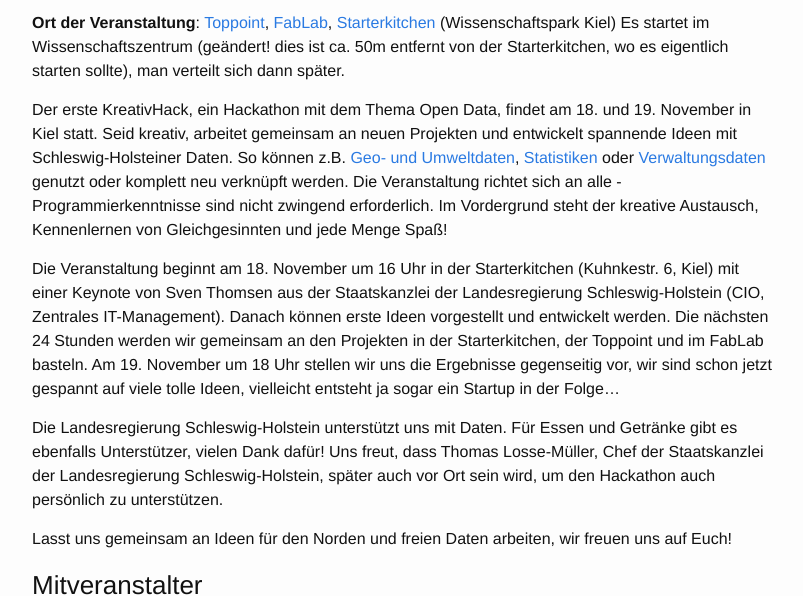
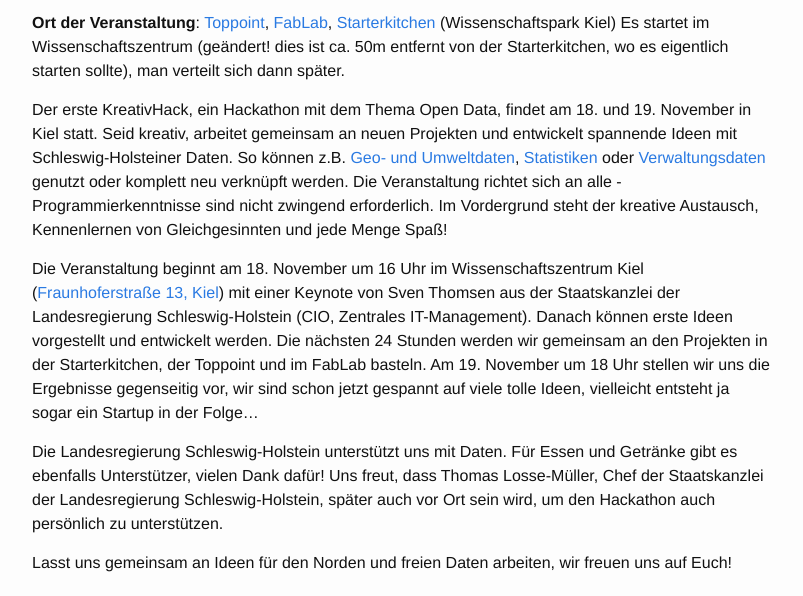
Before and after one commit to KreativHack/.de, a Jekyll site: the page built from _posts/2016-11-18-open-data.md, in a window 1280 px wide and 900 px high, scrolled down 694 px, cut to the strip 0-596 px from the top of the window. Shown: the whole strip, without its empty margins (238-1041 px from the left). Built offline with Jekyll 4.4.1, drawn with Linux system fonts in a browser that asks for light colours.

Commit message:
weiterer Hinweis auf Auftakt im Starterkitcher durch Wissenschaftszentrum ersetzt

```diff
--- a/_posts/2016-11-18-open-data.md
+++ b/_posts/2016-11-18-open-data.md
@@ -24,7 +24,7 @@
 
 Der erste KreativHack, ein Hackathon mit dem Thema Open Data, findet am 18. und 19. November in Kiel statt. Seid kreativ, arbeitet gemeinsam an neuen Projekten und entwickelt spannende Ideen mit Schleswig-Holsteiner Daten. So können z.B. [Geo- und Umweltdaten](http://portal.digitaleratlasnord.de/), [Statistiken](http://www.statistik-nord.de/) oder [Verwaltungsdaten](https://www.govdata.de/) genutzt oder komplett neu verknüpft werden. Die Veranstaltung richtet sich an alle - Programmierkenntnisse sind nicht zwingend erforderlich. Im Vordergrund steht der kreative Austausch, Kennenlernen von Gleichgesinnten und jede Menge Spaß!
 
-Die Veranstaltung beginnt am 18. November um 16 Uhr in der Starterkitchen (Kuhnkestr. 6, Kiel) mit einer Keynote von Sven Thomsen aus der Staatskanzlei der Landesregierung Schleswig-Holstein (CIO, Zentrales IT-Management). Danach können erste Ideen vorgestellt und entwickelt werden. Die nächsten 24 Stunden werden wir gemeinsam an den Projekten in der Starterkitchen, der Toppoint und im FabLab basteln. Am 19. November um 18 Uhr stellen wir uns die Ergebnisse gegenseitig vor, wir sind schon jetzt gespannt auf viele tolle Ideen, vielleicht entsteht ja sogar ein Startup in der Folge…
+Die Veranstaltung beginnt am 18. November um 16 Uhr im Wissenschaftszentrum Kiel ([Fraunhoferstraße 13, Kiel](http://osm.org/go/0HsaSZqD5)) mit einer Keynote von Sven Thomsen aus der Staatskanzlei der Landesregierung Schleswig-Holstein (CIO, Zentrales IT-Management). Danach können erste Ideen vorgestellt und entwickelt werden. Die nächsten 24 Stunden werden wir gemeinsam an den Projekten in der Starterkitchen, der Toppoint und im FabLab basteln. Am 19. November um 18 Uhr stellen wir uns die Ergebnisse gegenseitig vor, wir sind schon jetzt gespannt auf viele tolle Ideen, vielleicht entsteht ja sogar ein Startup in der Folge…
 
 Die Landesregierung Schleswig-Holstein unterstützt uns mit Daten. Für Essen und Getränke gibt es ebenfalls Unterstützer, vielen Dank dafür! Uns freut, dass Thomas Losse-Müller, Chef der Staatskanzlei der Landesregierung Schleswig-Holstein, später auch vor Ort sein wird, um den Hackathon auch persönlich zu unterstützen.
 
```
